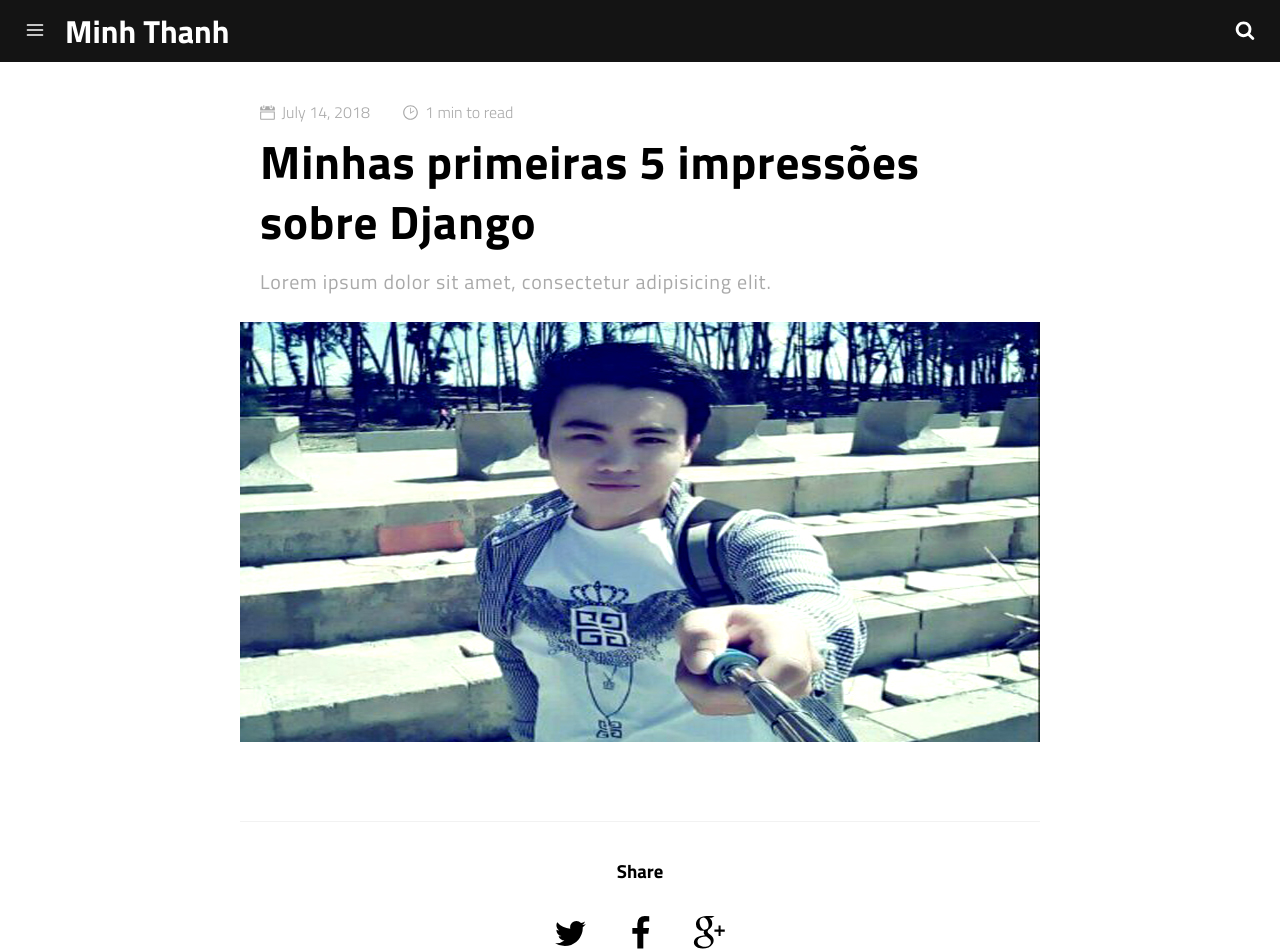
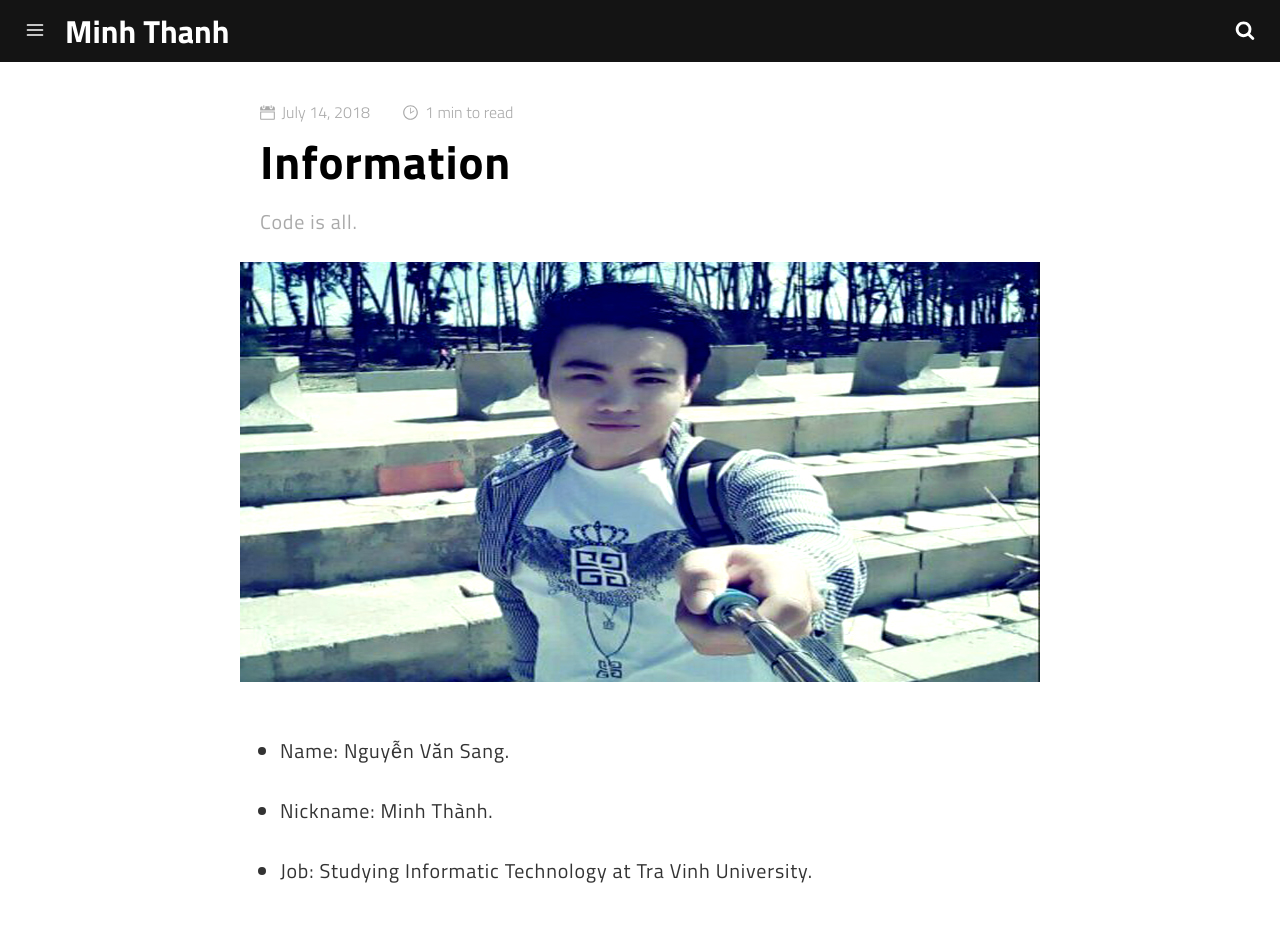
Before and after one commit to minhthanh1412/minhthanh1412.github.io, a Jekyll site: the page built from _posts/2018-07-14-Information.md, in a window 1280 px wide and 1400 px high. Shown: the top 952 px of the window. Built offline with Jekyll 4.4.1, drawn with Linux system fonts in a browser that asks for light colours; comment, search, counter and statistics services are not loaded.

Commit message:
Update 2018-07-14-Information.md

```diff
--- a/_posts/2018-07-14-Information.md
+++ b/_posts/2018-07-14-Information.md
@@ -1,11 +1,15 @@
 ---
 layout: post
-title: "Minhas primeiras 5 impressões sobre Django"
-description: Lorem ipsum dolor sit amet, consectetur adipisicing elit.
+title: "Information"
+description: Code is all.
 image: 'https://minhthanh1412.github.io/images/avt.jpg'
-category: 'django'
+category: 'Life'
 tags:
-- django
-twitter_text: Lorem ipsum dolor sit amet, consectetur adipisicing elit.
-introduction: Lorem ipsum dolor sit amet, consectetur adipisicing elit, sed do eiusmod tempor incididunt ut labore et dolore magna aliqua.
+- Life
+- Information
+twitter_text: Information.
+introduction: Student of Tra Vinh University.
 ---
+* Name: Nguyễn Văn Sang.
+* Nickname: Minh Thành.
+* Job: Studying Informatic Technology at Tra Vinh University.
```
